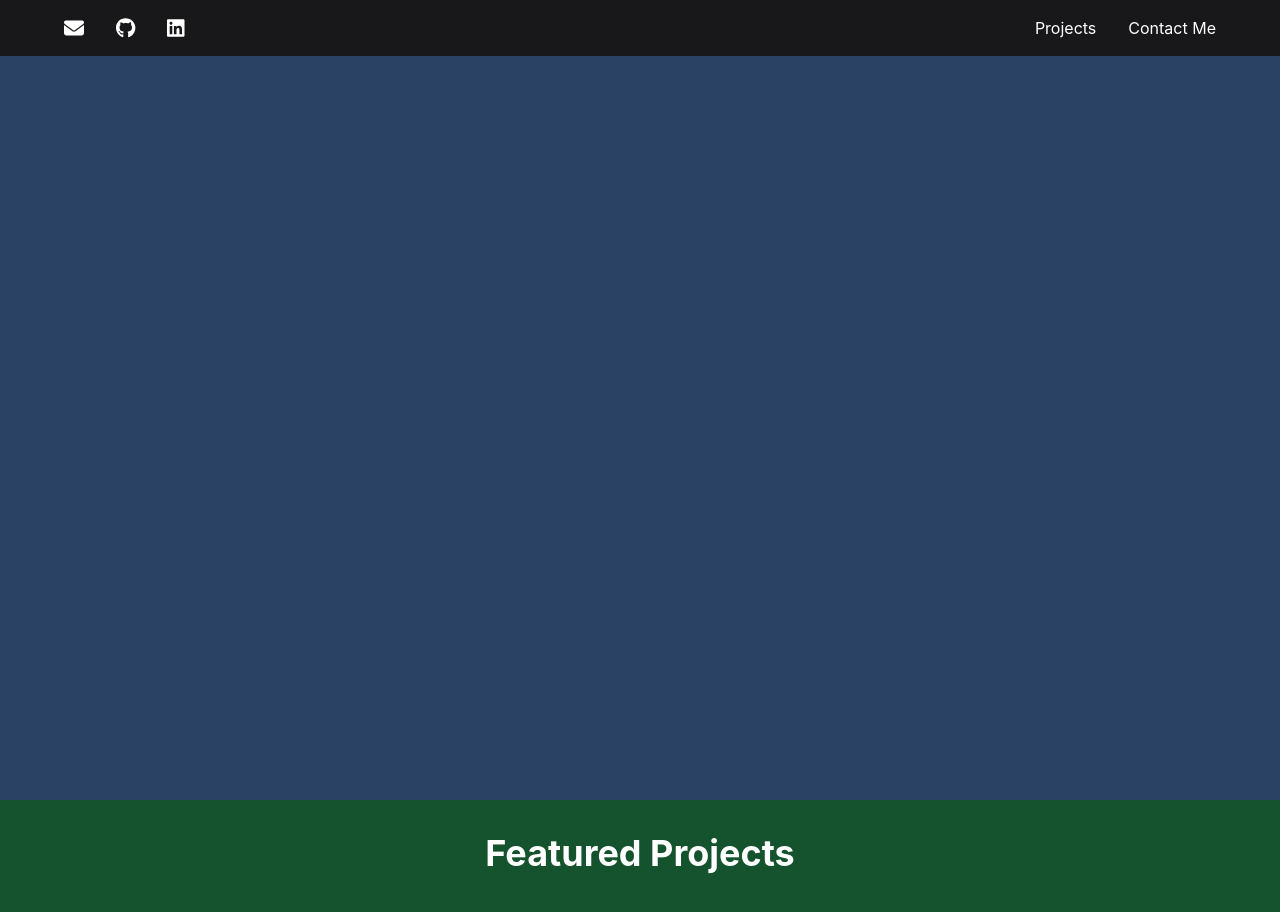
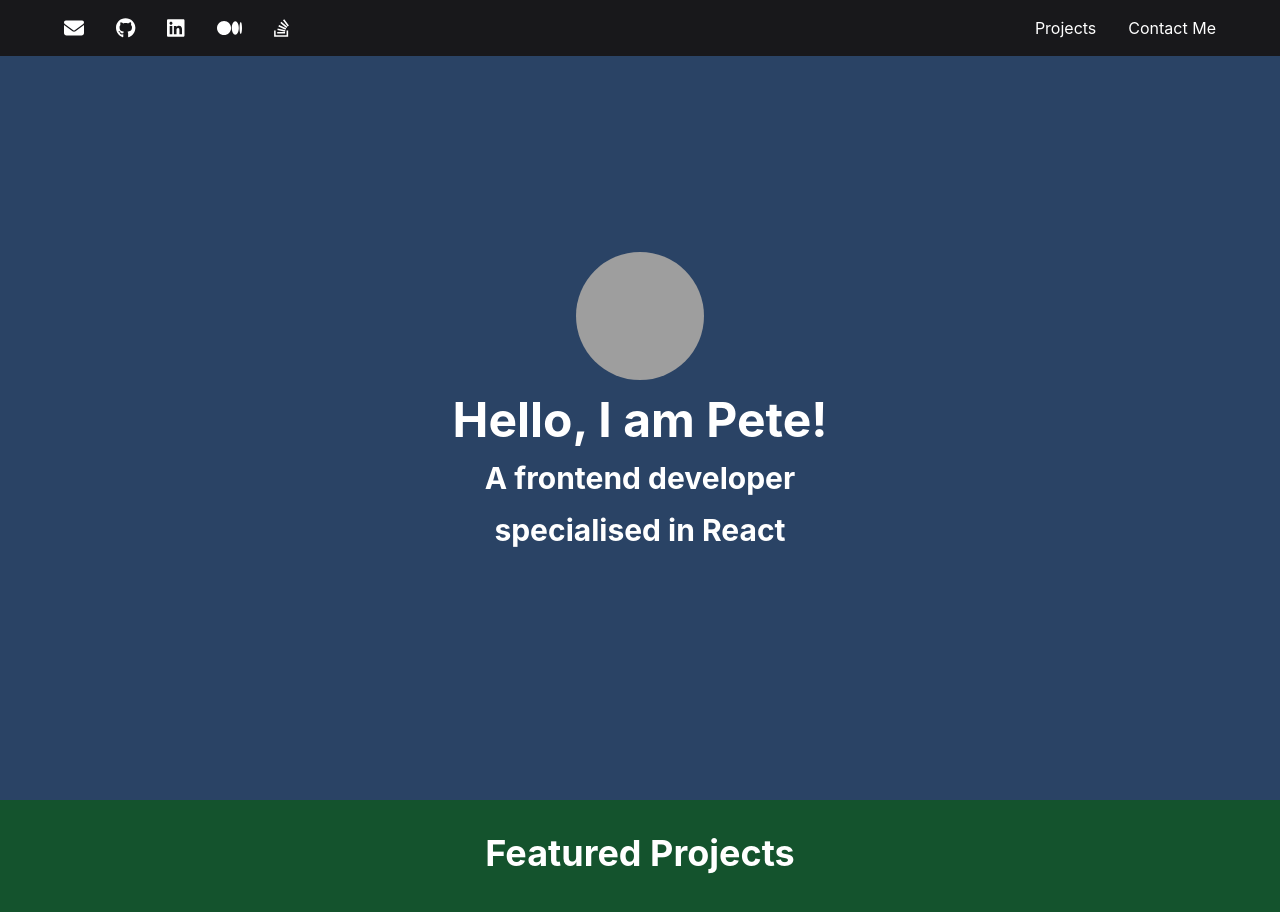
Before and after one commit to mplumer/portfolio-lab, a React (Create React App) app: page / in a window 1280 px wide. Shown: the top 912 px of the page. Built offline with nearby package versions, Linux system fonts and the light colour scheme; grey boxes are pictures that could not be loaded.

Commit message:
landing section

```diff
--- a/src/components/Header.js
+++ b/src/components/Header.js
@@ -4,6 +4,8 @@ import { faEnvelope } from "@fortawesome/free-solid-svg-icons";
 import {
   faGithub,
   faLinkedin,
+  faMedium,
+  faStackOverflow,
 } from "@fortawesome/free-brands-svg-icons";
 import { Box, HStack } from "@chakra-ui/react";
 
@@ -19,7 +21,15 @@ const socials = [
   {
     icon: faLinkedin,
     url: "https://www.linkedin.com/in/maxplumer/",
-  }
+  },
+  {
+    icon: faMedium,
+    url: "https://medium.com",
+  },
+  {
+    icon: faStackOverflow,
+    url: "https://stackoverflow.com",
+  },
 ];
 
 const Header = () => {
--- a/src/components/LandingSection.js
+++ b/src/components/LandingSection.js
@@ -15,6 +15,22 @@ const LandingSection = () => (
     isDarkBackground
     backgroundColor="#2A4365"
   >
+    <VStack spacing={4}>
+      <Avatar
+        size="2xl"
+        name="Pete"
+        src="https://bit.ly/dan-abramov"
+      />
+      <Heading size="2xl" color="white">
+        {greeting}
+      </Heading>
+      <Heading size="lg" color="white">
+        {bio1}
+      </Heading>
+      <Heading size="lg" color="white">
+        {bio2}
+      </Heading>
+    </VStack>
 
   </FullScreenSection>
 );
```
